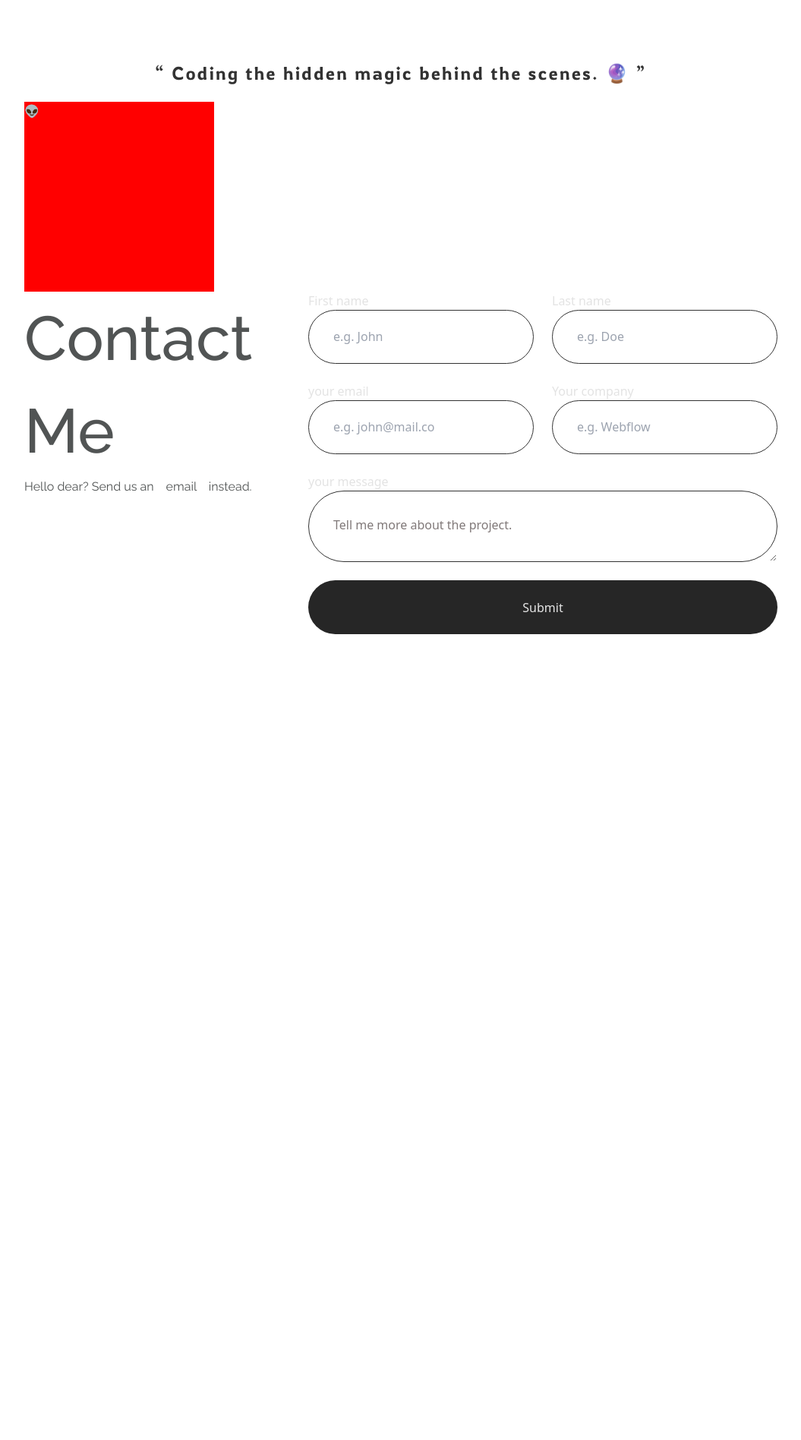
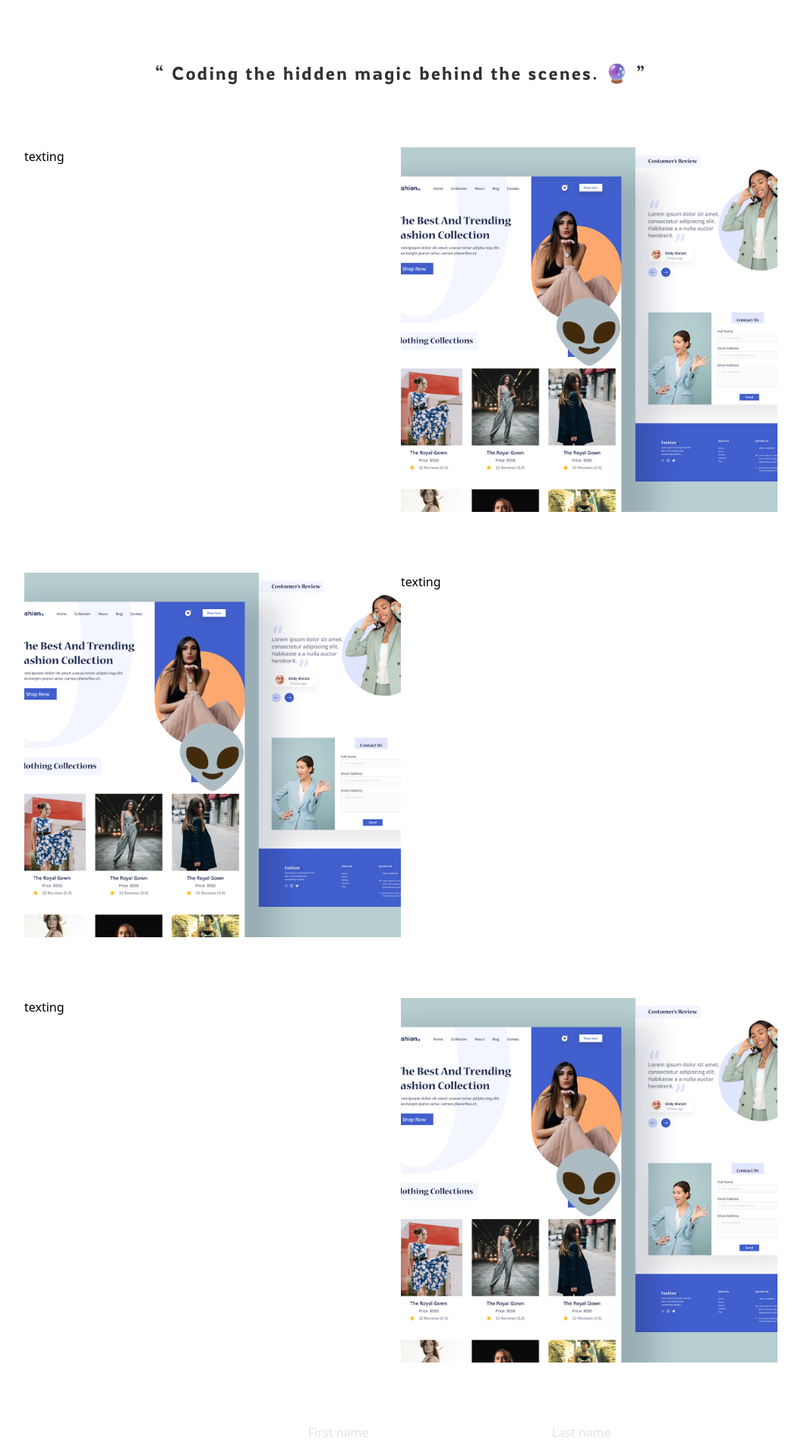
Before and after one commit to sebchi-crtl/seb-portfolio, a Next.js app: page / in a window 1280 px wide. Shown: the part 820-2716 px from the top of the page at 76% size, without its empty margins (112-1167 px from the left). Before the commit the page ends 1679 px from the top, so only its background shows below. Built offline with nearby package versions, Linux system fonts and the light colour scheme; a web font is replaced by a local one.

Commit message:
experiement

```diff
--- a/components/projects/Project.tsx
+++ b/components/projects/Project.tsx
@@ -1,5 +1,6 @@
-
-import { Tilt } from 'react-tilt'
+'use client';
+// import { url } from 'inspector';
+import { Tilt } from 'react-tilt';
 
 
 const Project = () => {
@@ -17,14 +18,52 @@ const Project = () => {
     }
 
     return (
-        <div className="flex flex-col md:flex-row">
+        <div>
+            <div className="flex flex-col md:flex-row my-[5rem]">
+                <div className="text w-full">
+                    texting
+                </div>
+                <div className="img w-full h-[60vh]">
+                    <Tilt options={defaultOptions} className={` flex items-center justify-center w-full h-full `} style={{
+                        backgroundImage: `url(/image/preview.jpeg) `,
+                        backgroundPosition: 'center',
+                        backgroundRepeat: 'no-repeat',
+                        backgroundSize: 'cover',  objectFit: 'cover' }}>
+                        <div className=' text-[5rem]'>👽</div>
+                    </Tilt>
+                </div>
+            </div>
 
-            <div className="text"></div>
-            <div className="img">
-                <Tilt options={defaultOptions} style={{ height: 250, width: 250, background: 'red' }}>
-                    <div>👽</div>
-                </Tilt>
+            <div className="flex flex-col md:flex-row-reverse my-[5rem]">
+                <div className="text w-full">
+                    texting
+                </div>
+                <div className="img w-full h-[60vh]">
+                    <Tilt options={defaultOptions} className={` flex items-center justify-center w-full h-full `} style={{
+                        backgroundImage: `url(/image/preview.jpeg) `,
+                        backgroundPosition: 'center',
+                        backgroundRepeat: 'no-repeat',
+                        backgroundSize: 'cover',  objectFit: 'cover' }}>
+                        <div className=' text-[5rem]'>👽</div>
+                    </Tilt>
+                </div>
             </div>
+
+            <div className="flex flex-col md:flex-row my-[5rem]">
+                <div className="text w-full">
+                    texting
+                </div>
+                <div className="img w-full h-[60vh]">
+                    <Tilt options={defaultOptions} className={` flex items-center justify-center w-full h-full `} style={{
+                        backgroundImage: `url(/image/preview.jpeg) `,
+                        backgroundPosition: 'center',
+                        backgroundRepeat: 'no-repeat',
+                        backgroundSize: 'cover',  objectFit: 'cover' }}>
+                        <div className=' text-[5rem]'>👽</div>
+                    </Tilt>
+                </div>
+            </div>
+
 
         </div>
     );
```
Also changed, not shown: public/image/preview.jpeg (added).
